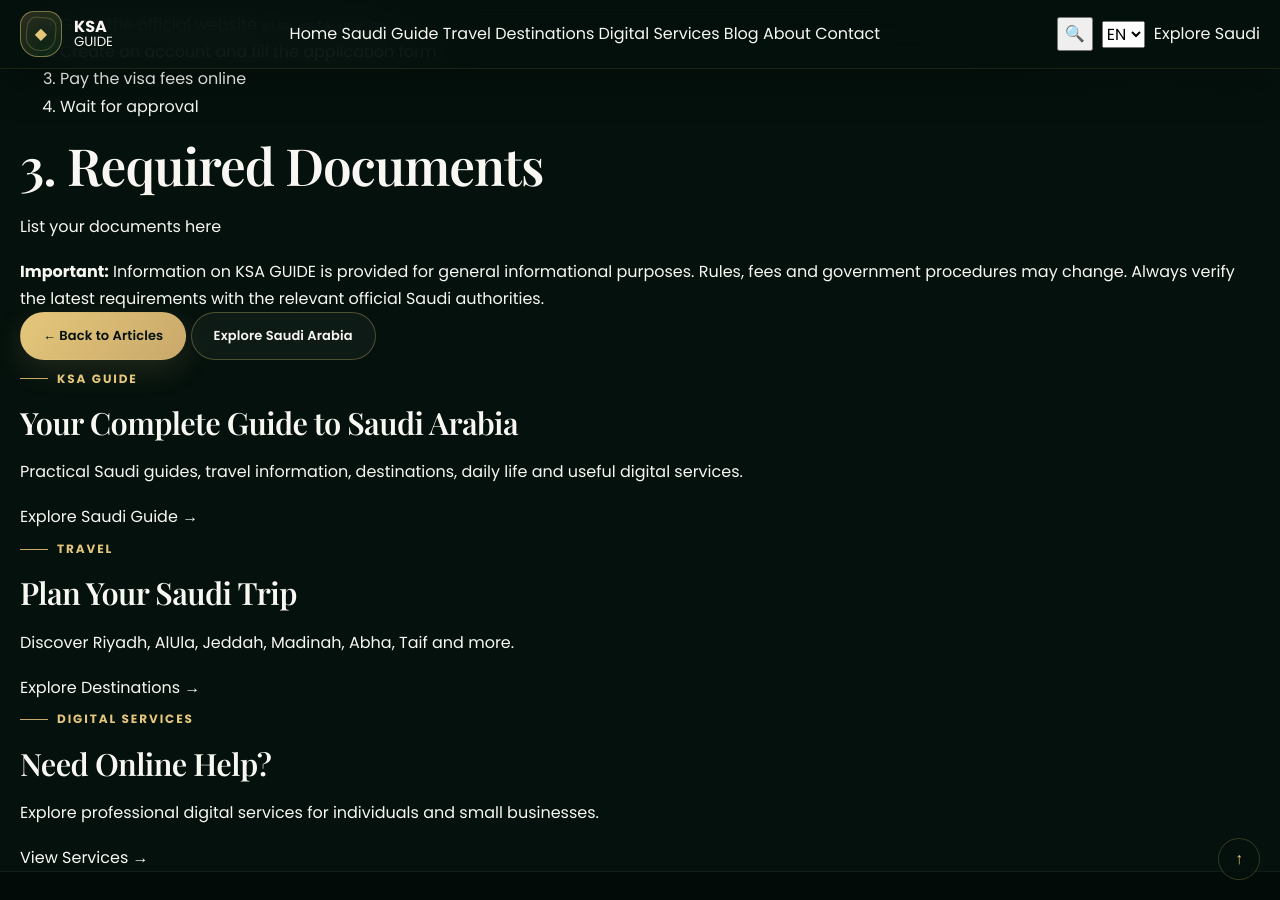
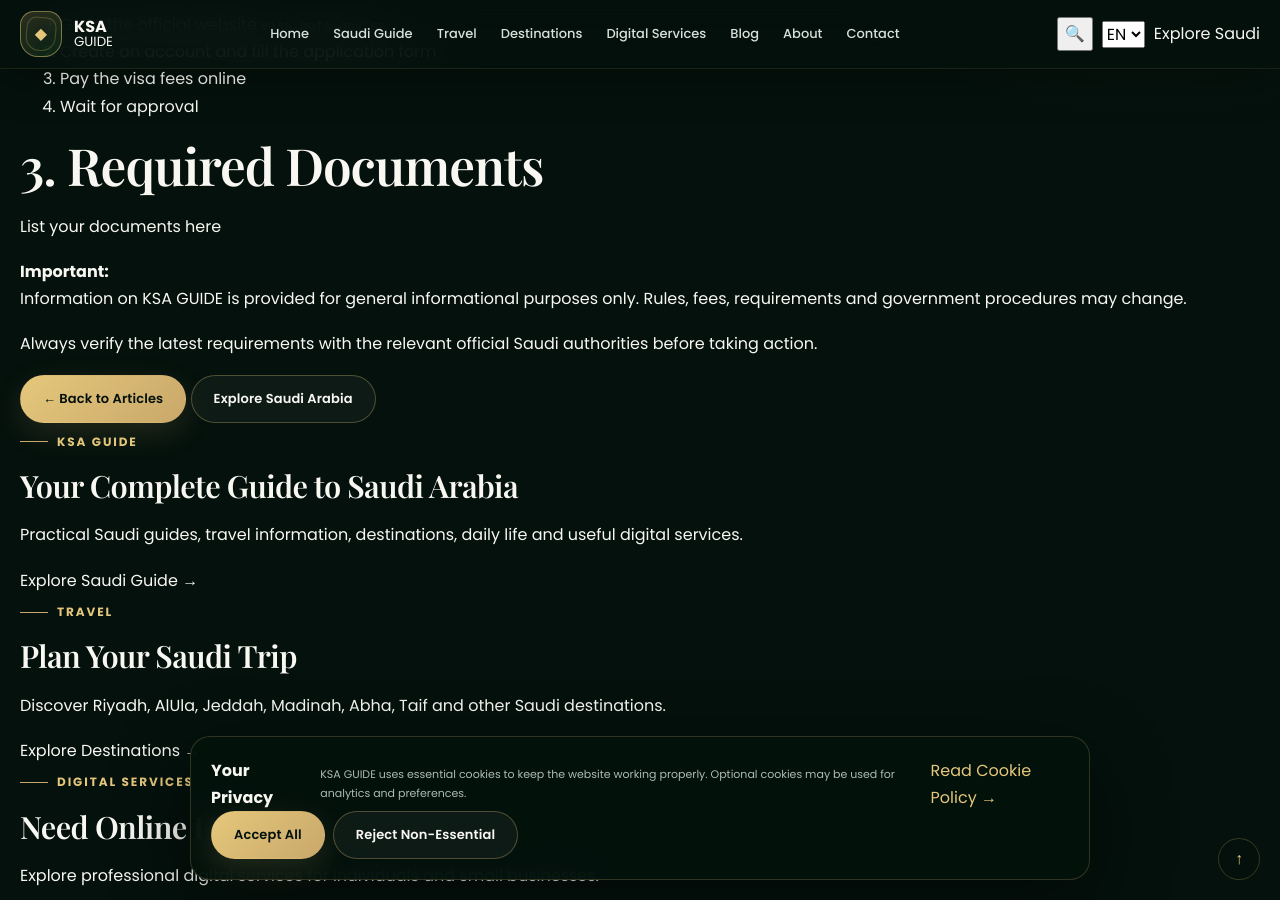
Before and after one commit to Teimoor-art/KSA-guide-, a Jekyll site: the page built from content/posts/visa-2026.md, in a window 1280 px wide and 900 px high, scrolled down 713 px. Built offline with Jekyll 4.4.1, drawn with Linux system fonts in a browser that asks for light colours.

Commit message:
Refactor post layout with enhanced SEO and structure
Updated HTML structure and improved meta tags for SEO and accessibility.

```diff
--- a/_layouts/post.html
+++ b/_layouts/post.html
@@ -4,148 +4,429 @@
 
 <!DOCTYPE html>
 <html lang="en">
+
 <head>
+
   <meta charset="UTF-8">
-  <meta name="viewport" content="width=device-width, initial-scale=1.0">
 
-  <title>{{ page.title }} | KSA GUIDE</title>
+  <meta
+    name="viewport"
+    content="width=device-width, initial-scale=1.0"
+  >
 
-  <meta name="description" content="{{ page.description | default: page.title | escape }}">
-  <meta name="author" content="KSA GUIDE">
+  <title>
+    {{ page.title | default: "KSA GUIDE" | escape }} | KSA GUIDE
+  </title>
 
-  <link rel="canonical" href="{{ site.url }}{{ page.url }}">
+  <meta
+    name="description"
+    content="{{ page.description | default: page.title | default: 'KSA GUIDE — Your Complete Guide to Saudi Arabia' | escape }}"
+  >
+
+  <meta
+    name="author"
+    content="KSA GUIDE"
+  >
+
+  <meta
+    name="robots"
+    content="index, follow"
+  >
+
+  <!-- CANONICAL -->
+
+  <link
+    rel="canonical"
+    href="{{ site.url }}{{ page.url }}"
+  >
+
+
+  <!-- OPEN GRAPH -->
+
+  <meta
+    property="og:type"
+    content="article"
+  >
+
+  <meta
+    property="og:title"
+    content="{{ page.title | default: 'KSA GUIDE' | escape }}"
+  >
+
+  <meta
+    property="og:description"
+    content="{{ page.description | default: page.title | default: 'Your Complete Guide to Saudi Arabia' | escape }}"
+  >
+
+  <meta
+    property="og:url"
+    content="{{ site.url }}{{ page.url }}"
+  >
+
+  <meta
+    property="og:site_name"
+    content="KSA GUIDE"
+  >
+
+
+  <!-- FONTS -->
 
   <link rel="preconnect" href="https://fonts.googleapis.com">
-  <link rel="preconnect" href="https://fonts.gstatic.com" crossorigin>
 
-  <link href="https://fonts.googleapis.com/css2?family=Playfair+Display:wght@500;600;700&family=Poppins:wght@400;500;600;700&display=swap" rel="stylesheet">
+  <link
+    rel="preconnect"
+    href="https://fonts.gstatic.com"
+    crossorigin
+  >
 
-  <link rel="stylesheet" href="{{ '/assets/css/style.css' | relative_url }}">
+  <link
+    href="https://fonts.googleapis.com/css2?family=Playfair+Display:wght@500;600;700&family=Poppins:wght@400;500;600;700&display=swap"
+    rel="stylesheet"
+  >
+
+
+  <!-- MAIN CSS -->
+
+  <link
+    rel="stylesheet"
+    href="{{ '/assets/css/style.css' | relative_url }}"
+  >
+
 </head>
+
 
 <body>
 
+
+<!-- =====================================================
+     HEADER
+     ===================================================== -->
+
 <header class="site-header">
+
   <div class="container header-inner">
 
-    <a href="{{ '/' | relative_url }}" class="brand">
-      <span class="brand-mark">◆</span>
+
+    <!-- BRAND -->
+
+    <a
+      href="{{ '/' | relative_url }}"
+      class="brand"
+      aria-label="KSA GUIDE Home"
+    >
+
+      <span class="brand-mark">
+        ◆
+      </span>
+
       <span class="brand-text">
-        <strong>KSA</strong>
-        <small>GUIDE</small>
+
+        <strong>
+          KSA
+        </strong>
+
+        <small>
+          GUIDE
+        </small>
+
       </span>
+
     </a>
 
-    <nav class="desktop-nav">
-      <a href="{{ '/' | relative_url }}">Home</a>
-      <a href="{{ '/saudi-guide.html' | relative_url }}">Saudi Guide</a>
-      <a href="{{ '/travel.html' | relative_url }}">Travel</a>
-      <a href="{{ '/destinations.html' | relative_url }}">Destinations</a>
-      <a href="{{ '/digital-services.html' | relative_url }}">Digital Services</a>
-      <a href="{{ '/blog.html' | relative_url }}">Blog</a>
-      <a href="{{ '/about.html' | relative_url }}">About</a>
-      <a href="{{ '/contact.html' | relative_url }}">Contact</a>
+
+    <!-- DESKTOP NAV -->
+
+    <nav
+      class="main-nav"
+      aria-label="Main navigation"
+    >
+
+      <a href="{{ '/' | relative_url }}">
+        Home
+      </a>
+
+      <a href="{{ '/saudi-guide.html' | relative_url }}">
+        Saudi Guide
+      </a>
+
+      <a href="{{ '/travel.html' | relative_url }}">
+        Travel
+      </a>
+
+      <a href="{{ '/destinations.html' | relative_url }}">
+        Destinations
+      </a>
+
+      <a href="{{ '/digital-services.html' | relative_url }}">
+        Digital Services
+      </a>
+
+      <a href="{{ '/blog.html' | relative_url }}">
+        Blog
+      </a>
+
+      <a href="{{ '/about.html' | relative_url }}">
+        About
+      </a>
+
+      <a href="{{ '/contact.html' | relative_url }}">
+        Contact
+      </a>
+
     </nav>
 
+
+    <!-- HEADER ACTIONS -->
+
     <div class="header-actions">
-      <button type="button" class="icon-btn" data-open-search aria-label="Search">
+
+
+      <!-- SEARCH -->
+
+      <button
+        type="button"
+        class="icon-btn"
+        data-open-search
+        aria-label="Open search"
+      >
         🔍
       </button>
 
-      <select id="language" aria-label="Language">
-        <option value="en">EN</option>
-        <option value="ar">AR</option>
-        <option value="ur">UR</option>
+
+      <!-- LANGUAGE -->
+
+      <select
+        id="language"
+        aria-label="Select language"
+      >
+
+        <option value="en">
+          EN
+        </option>
+
+        <option value="ar">
+          AR
+        </option>
+
+        <option value="ur">
+          UR
+        </option>
+
       </select>
 
-      <a href="{{ '/' | relative_url }}" class="header-cta">
+
+      <!-- CTA -->
+
+      <a
+        href="{{ '/' | relative_url }}"
+        class="header-cta"
+      >
         Explore Saudi
       </a>
 
-      <button class="menu-toggle" type="button" aria-label="Open menu">
+
+      <!-- MOBILE MENU -->
+
+      <button
+        type="button"
+        class="menu-toggle"
+        aria-label="Open menu"
+        aria-expanded="false"
+      >
         ☰
       </button>
+
     </div>
 
   </div>
+
 </header>
 
 
+
+<!-- =====================================================
+     MAIN ARTICLE
+     ===================================================== -->
+
 <main>
 
-  <!-- ARTICLE HERO -->
+
+  <!-- ===================================================
+       ARTICLE HERO
+       =================================================== -->
+
   <section class="article-hero">
+
     <div class="container">
 
+
+      <!-- BREADCRUMB -->
+
       <div class="article-breadcrumb">
-        <a href="{{ '/' | relative_url }}">Home</a>
-        <span>→</span>
-        <a href="{{ '/blog.html' | relative_url }}">Blog</a>
-        <span>→</span>
-        <span>{{ page.title }}</span>
+
+        <a href="{{ '/' | relative_url }}">
+          Home
+        </a>
+
+        <span>
+          →
+        </span>
+
+        <a href="{{ '/blog.html' | relative_url }}">
+          Blog
+        </a>
+
+        <span>
+          →
+        </span>
+
+        <span>
+          {{ page.title }}
+        </span>
+
       </div>
 
+
+      <!-- CATEGORY -->
+
       <div class="article-category">
+
         {% if page.category %}
+
           {{ page.category }}
+
+        {% elsif page.categories %}
+
+          {{ page.categories | first }}
+
         {% else %}
+
           SAUDI GUIDE
+
         {% endif %}
+
       </div>
 
-      <h1>{{ page.title }}</h1>
+
+      <!-- TITLE -->
+
+      <h1>
+        {{ page.title }}
+      </h1>
+
+
+      <!-- DESCRIPTION -->
 
       {% if page.description %}
+
         <p class="article-description">
           {{ page.description }}
         </p>
+
       {% endif %}
+
+
+      <!-- META -->
 
       <div class="article-meta">
 
+
         {% if page.date %}
+
           <span>
             {{ page.date | date: "%d %b %Y" }}
           </span>
+
         {% endif %}
 
-        <span>•</span>
 
-        <span>KSA GUIDE</span>
+        <span>
+          •
+        </span>
+
+
+        <span>
+          KSA GUIDE
+        </span>
+
 
         {% if page.read_time %}
-          <span>•</span>
-          <span>{{ page.read_time }} read</span>
+
+          <span>
+            •
+          </span>
+
+          <span>
+            {{ page.read_time }} read
+          </span>
+
         {% endif %}
 
       </div>
 
     </div>
+
   </section>
 
 
-  <!-- ARTICLE CONTENT -->
+
+  <!-- ===================================================
+       ARTICLE CONTENT
+       =================================================== -->
+
   <section class="article-section">
+
     <div class="container article-layout">
+
+
+      <!-- ARTICLE -->
 
       <article class="article-content">
 
         {{ content }}
 
+
+        <!-- IMPORTANT INFORMATION -->
+
         <div class="article-disclaimer">
-          <strong>Important:</strong>
-          Information on KSA GUIDE is provided for general informational purposes.
-          Rules, fees and government procedures may change.
-          Always verify the latest requirements with the relevant official Saudi authorities.
+
+          <strong>
+            Important:
+          </strong>
+
+          <p>
+            Information on KSA GUIDE is provided for
+            general informational purposes only.
+            Rules, fees, requirements and government
+            procedures may change.
+          </p>
+
+          <p>
+            Always verify the latest requirements
+            with the relevant official Saudi authorities
+            before taking action.
+          </p>
+
         </div>
+
+
+        <!-- ARTICLE ACTIONS -->
 
         <div class="article-footer">
 
-          <a href="{{ '/blog.html' | relative_url }}" class="btn btn-primary">
+
+          <a
+            href="{{ '/blog.html' | relative_url }}"
+            class="btn btn-primary"
+          >
             ← Back to Articles
           </a>
 
-          <a href="{{ '/' | relative_url }}" class="btn btn-secondary">
+
+          <a
+            href="{{ '/' | relative_url }}"
+            class="btn btn-secondary"
+          >
             Explore Saudi Arabia
           </a>
 
@@ -154,29 +435,52 @@
       </article>
 
 
-      <!-- SIDEBAR -->
-      <aside class="article-sidebar">
+
+      <!-- =================================================
+           ARTICLE SIDEBAR
+           ================================================= -->
+
+      <aside
+        class="article-sidebar"
+        aria-label="Related KSA GUIDE sections"
+      >
+
+
+        <!-- SAUDI GUIDE -->
 
         <div class="article-side-card">
-          <span class="eyebrow">KSA GUIDE</span>
+
+          <span class="eyebrow">
+            KSA GUIDE
+          </span>
 
           <h3>
             Your Complete Guide to Saudi Arabia
           </h3>
 
           <p>
-            Practical Saudi guides, travel information, destinations,
-            daily life and useful digital services.
+            Practical Saudi guides, travel information,
+            destinations, daily life and useful digital
+            services.
           </p>
 
-          <a href="{{ '/saudi-guide.html' | relative_url }}">
+          <a
+            href="{{ '/saudi-guide.html' | relative_url }}"
+          >
             Explore Saudi Guide →
           </a>
+
         </div>
 
 
+
+        <!-- TRAVEL -->
+
         <div class="article-side-card">
-          <span class="eyebrow">TRAVEL</span>
+
+          <span class="eyebrow">
+            TRAVEL
+          </span>
 
           <h3>
             Plan Your Saudi Trip
@@ -184,82 +488,149 @@
 
           <p>
             Discover Riyadh, AlUla, Jeddah, Madinah,
-            Abha, Taif and more.
+            Abha, Taif and other Saudi destinations.
           </p>
 
-          <a href="{{ '/destinations.html' | relative_url }}">
+          <a
+            href="{{ '/destinations.html' | relative_url }}"
+          >
             Explore Destinations →
           </a>
+
         </div>
 
 
+
+        <!-- DIGITAL SERVICES -->
+
         <div class="article-side-card">
-          <span class="eyebrow">DIGITAL SERVICES</span>
+
+          <span class="eyebrow">
+            DIGITAL SERVICES
+          </span>
 
           <h3>
             Need Online Help?
           </h3>
 
           <p>
-            Explore professional digital services for individuals
-            and small businesses.
+            Explore professional digital services
+            for individuals and small businesses.
           </p>
 
-          <a href="{{ '/digital-services.html' | relative_url }}">
+          <a
+            href="{{ '/digital-services.html' | relative_url }}"
+          >
             View Services →
           </a>
+
         </div>
 
       </aside>
 
     </div>
+
   </section>
 
 </main>
 
 
-<!-- SEARCH -->
-<div class="search-overlay" id="searchOverlay">
 
-  <button class="search-close" data-close-search aria-label="Close">
+<!-- =====================================================
+     SEARCH OVERLAY
+     ===================================================== -->
+
+<div
+  class="search-overlay"
+  id="searchOverlay"
+  aria-hidden="true"
+>
+
+
+  <!-- CLOSE -->
+
+  <button
+    type="button"
+    class="search-close"
+    data-close-search
+    aria-label="Close search"
+  >
     ×
   </button>
 
+
+  <!-- SEARCH BOX -->
+
   <div class="search-box">
 
-    <span class="eyebrow">SEARCH KSA GUIDE</span>
+    <span class="eyebrow">
+      SEARCH KSA GUIDE
+    </span>
 
-    <h2>What are you looking for?</h2>
+    <h2>
+      What are you looking for?
+    </h2>
 
-    <form action="{{ '/blog.html' | relative_url }}" method="get">
+
+    <form
+      action="{{ '/blog.html' | relative_url }}"
+      method="get"
+      data-search-form
+    >
 
       <input
         type="search"
         name="q"
         placeholder="Search Saudi guides, travel, visas, destinations..."
         autocomplete="off"
+        aria-label="Search KSA GUIDE"
       >
 
-      <button type="submit" class="btn btn-primary">
+
+      <button
+        type="submit"
+        class="btn btn-primary"
+      >
         Search →
       </button>
 
     </form>
 
   </div>
+
 </div>
 
 
-<!-- MOBILE NAV -->
-<div class="mobile-nav" id="mobileNav">
 
-  <button class="mobile-close" type="button" aria-label="Close menu">
+<!-- =====================================================
+     MOBILE NAVIGATION
+     ===================================================== -->
+
+<div
+  class="mobile-nav"
+  id="mobileNav"
+  aria-hidden="true"
+>
+
+
+  <!-- CLOSE -->
+
+  <button
+    type="button"
+    class="mobile-close"
+    aria-label="Close menu"
+  >
     ×
   </button>
 
-  <nav>
 
-    <a href="{{ '/' | relative_url }}">Home</a>
+  <!-- NAV -->
+
+  <nav aria-label="Mobile navigation">
+
+    <a href="{{ '/' | relative_url }}">
+      Home
+    </a>
 
     <a href="{{ '/saudi-guide.html' | relative_url }}">
       Saudi Guide
@@ -294,23 +665,102 @@
 </div>
 
 
-<!-- FOOTER -->
+
+<!-- =====================================================
+     COOKIE CONSENT
+     ===================================================== -->
+
+<div
+  class="cookie-banner"
+  id="cookieBanner"
+  role="dialog"
+  aria-label="Cookie consent"
+>
+
+
+  <div class="cookie-content">
+
+    <strong>
+      Your Privacy
+    </strong>
+
+    <p>
+      KSA GUIDE uses essential cookies to keep the
+      website working properly. Optional cookies may
+      be used for analytics and preferences.
+    </p>
+
+    <a
+      href="{{ '/cookie-policy.html' | relative_url }}"
+    >
+      Read Cookie Policy →
+    </a>
+
+  </div>
+
+
+  <div class="cookie-actions">
+
+
+    <button
+      type="button"
+      class="btn btn-primary"
+      data-cookie-accept
+    >
+      Accept All
+    </button>
+
+
+    <button
+      type="button"
+      class="btn btn-secondary"
+      data-cookie-reject
+    >
+      Reject Non-Essential
+    </button>
+
+  </div>
+
+</div>
+
+
+
+<!-- =====================================================
+     FOOTER
+     ===================================================== -->
+
 <footer class="site-footer">
 
   <div class="container footer-grid">
 
+
+    <!-- BRAND -->
+
     <div class="footer-brand">
 
-      <a href="{{ '/' | relative_url }}" class="brand">
+      <a
+        href="{{ '/' | relative_url }}"
+        class="brand"
+      >
 
-        <span class="brand-mark">◆</span>
+        <span class="brand-mark">
+          ◆
+        </span>
 
         <span class="brand-text">
-          <strong>KSA</strong>
-          <small>GUIDE</small>
+
+          <strong>
+            KSA
+          </strong>
+
+          <small>
+            GUIDE
+          </small>
+
         </span>
 
       </a>
+
 
       <p>
         Your Complete Guide to Saudi Arabia.
```
Also changed, not shown: other parts of _layouts/post.html (+96 -17 lines).
